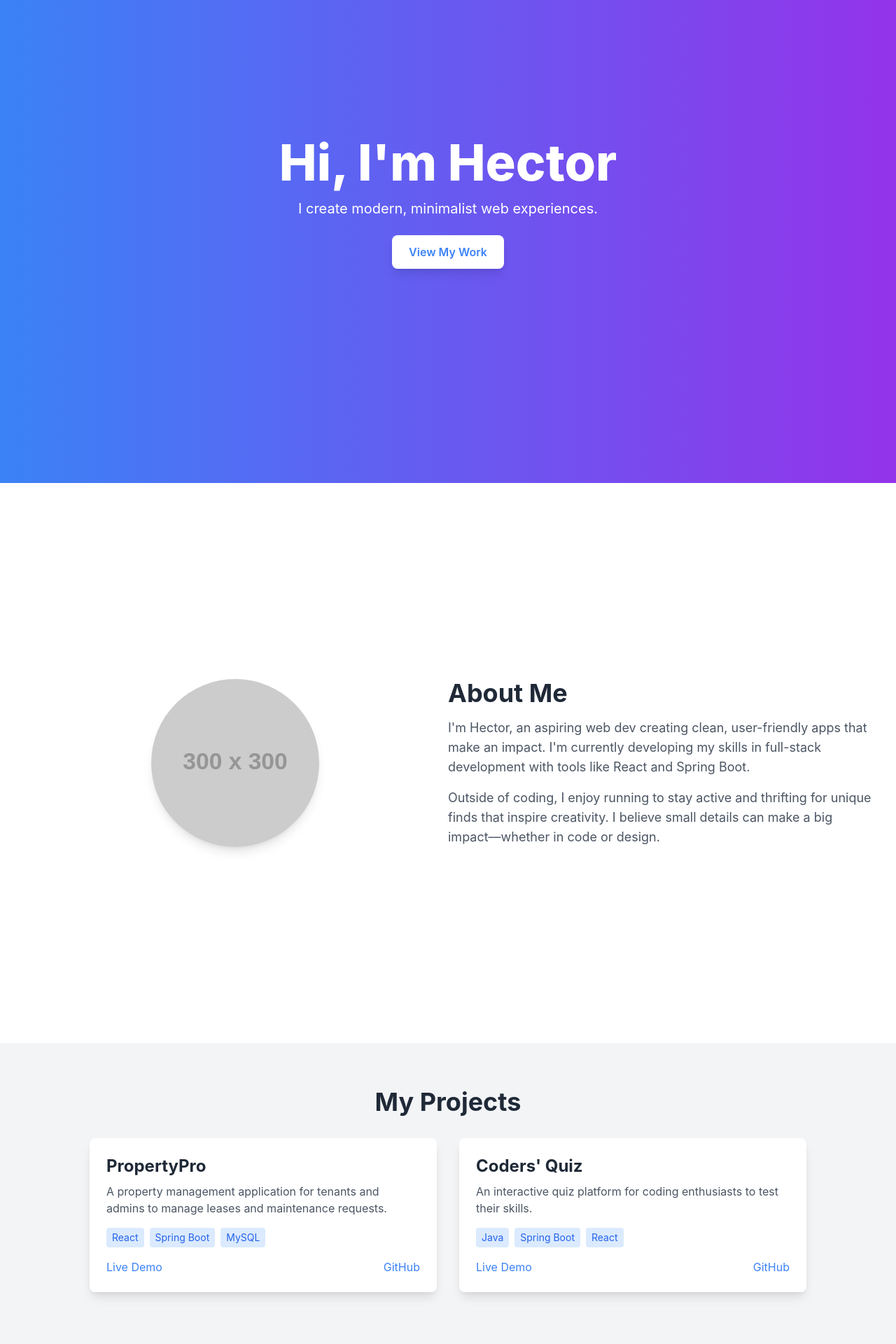
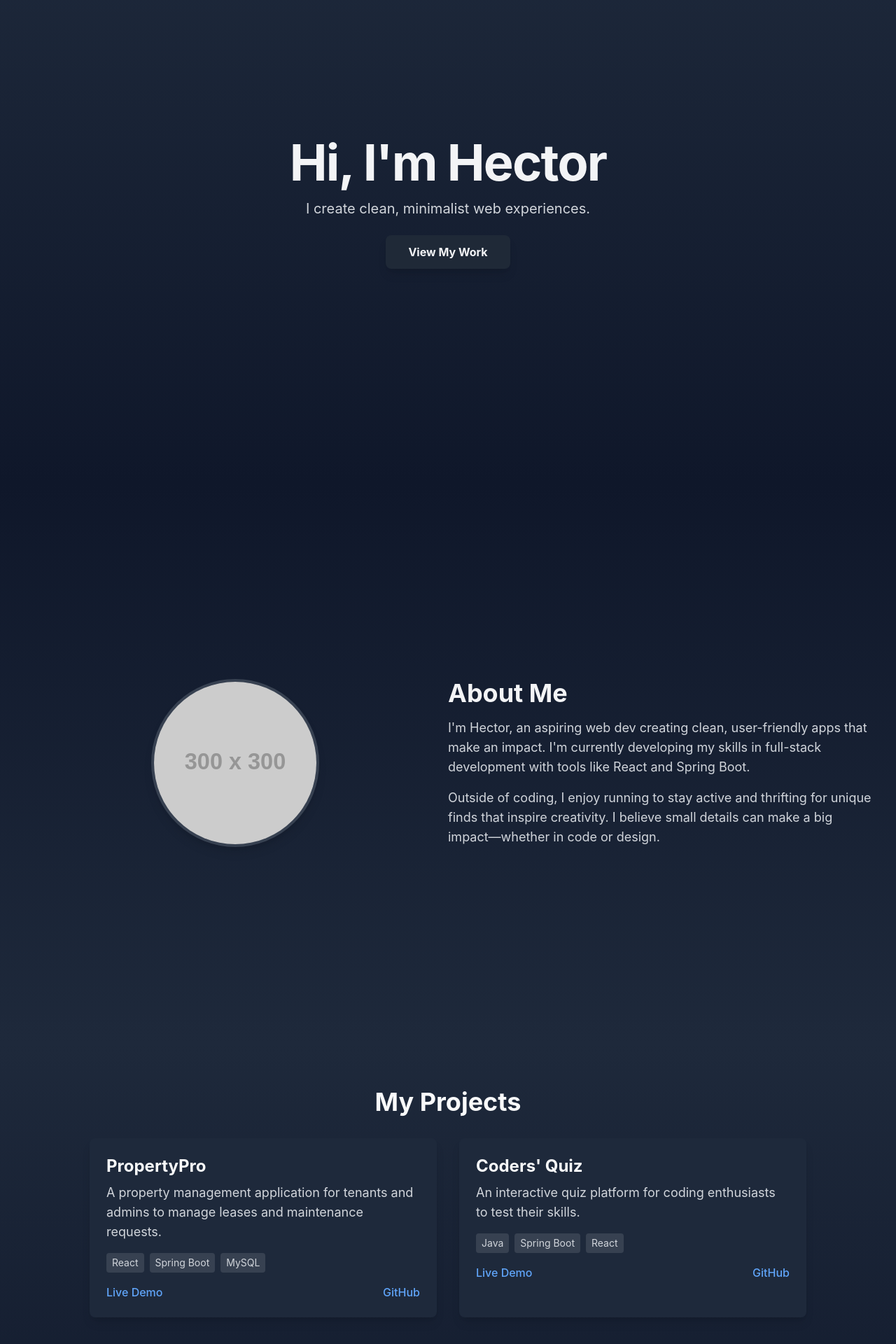
Before and after one commit to htrillo95/my-portfolio, a React (Create React App) app: page / in a window 1280 px wide. Shown: the part 110-2030 px from the top of the page at 70% size. Built offline with nearby package versions, Linux system fonts and the light colour scheme.

Commit message:
seamless color for each section transition - navy

```diff
--- a/src/components/About.js
+++ b/src/components/About.js
@@ -4,25 +4,28 @@ function About() {
   return (
     <section
       id="about"
-      className="min-h-screen bg-white text-gray-800 flex flex-col md:flex-row items-center justify-center px-8 py-16"
+      className="min-h-screen bg-gradient-to-b from-black to-navy text-gray-300 flex flex-col md:flex-row items-center justify-center px-8 py-16"
     >
-      {/* Image Section */}
       <div className="md:w-1/2 flex justify-center mb-8 md:mb-0">
-        <img
-          src="https://via.placeholder.com/300" // Replace with your image
-          alt="Your Profile"
-          className="rounded-full shadow-lg w-60 h-60"
-        />
+        <div className="relative">
+          <img
+            src="https://via.placeholder.com/300" // Replace with your image
+            alt="Your Profile"
+            className="rounded-full shadow-lg w-60 h-60 border-4 border-gray-700"
+          />
+        </div>
       </div>
-
-      {/* Text Section */}
       <div className="md:w-1/2 text-center md:text-left">
-        <h2 className="text-4xl font-bold mb-4">About Me</h2>
-        <p className="text-lg text-gray-600 mb-4">
-          I'm Hector, an aspiring web dev creating clean, user-friendly apps that make an impact. I'm currently developing my skills in full-stack development with tools like React and Spring Boot.
+        <h2 className="text-4xl font-bold text-gray-100 mb-4">About Me</h2>
+        <p className="text-lg mb-4">
+          I'm Hector, an aspiring web dev creating clean, user-friendly apps
+          that make an impact. I'm currently developing my skills in
+          full-stack development with tools like React and Spring Boot.
         </p>
-        <p className="text-lg text-gray-600">
-          Outside of coding, I enjoy running to stay active and thrifting for unique finds that inspire creativity. I believe small details can make a big impact—whether in code or design.
+        <p className="text-lg">
+          Outside of coding, I enjoy running to stay active and thrifting for
+          unique finds that inspire creativity. I believe small details can
+          make a big impact—whether in code or design.
         </p>
       </div>
     </section>
--- a/src/components/Hero.js
+++ b/src/components/Hero.js
@@ -1,42 +1,42 @@
 import React from "react";
-import { Link } from "react-scroll"; // Keep react-scroll for smooth scrolling
-import { motion } from "framer-motion"; // Import Framer Motion
+import { Link } from "react-scroll";
+import { motion } from "framer-motion";
 
 function Hero() {
   return (
-    <section className="h-screen bg-gradient-to-r from-blue-500 to-purple-600 text-white flex items-center justify-center">
+    <section className="h-screen bg-gradient-to-b from-navy to-black text-gray-100 flex items-center justify-center">
       <div className="text-center">
         {/* Animated Heading */}
         <motion.h1
-          className="text-5xl md:text-7xl font-extrabold"
-          initial={{ opacity: 0, y: -50 }} // Start hidden and move up
-          animate={{ opacity: 1, y: 0 }} // Fade in and slide into place
-          transition={{ duration: 1 }} // Animation duration
+          className="text-5xl md:text-7xl font-bold tracking-tight"
+          initial={{ opacity: 0, y: -50 }}
+          animate={{ opacity: 1, y: 0 }}
+          transition={{ duration: 1 }}
         >
           Hi, I'm Hector
         </motion.h1>
 
         {/* Animated Paragraph */}
         <motion.p
-          className="mt-4 text-lg md:text-xl"
-          initial={{ opacity: 0, y: 50 }} // Start hidden and move down
-          animate={{ opacity: 1, y: 0 }} // Fade in and slide into place
-          transition={{ duration: 1, delay: 0.5 }} // Slight delay for smoother appearance
+          className="mt-4 text-lg md:text-xl text-gray-300"
+          initial={{ opacity: 0, y: 50 }}
+          animate={{ opacity: 1, y: 0 }}
+          transition={{ duration: 1, delay: 0.5 }}
         >
-          I create modern, minimalist web experiences.
+          I create clean, minimalist web experiences.
         </motion.p>
 
         {/* Animated Button */}
         <motion.div
-          initial={{ opacity: 0, scale: 0.8 }} // Start smaller and hidden
-          animate={{ opacity: 1, scale: 1 }} // Grow to normal size
-          transition={{ duration: 1, delay: 1 }} // Delay for smooth sequence
+          initial={{ opacity: 0, scale: 0.8 }}
+          animate={{ opacity: 1, scale: 1 }}
+          transition={{ duration: 1, delay: 1 }}
         >
           <Link
-            to="projects" // Link to the Projects section
+            to="projects"
             smooth={true}
             duration={500}
-            className="mt-6 inline-block px-6 py-3 bg-white text-blue-500 font-semibold rounded-lg shadow-lg hover:bg-blue-100 cursor-pointer"
+            className="mt-6 inline-block px-8 py-3 bg-gray-800 text-gray-100 font-bold rounded-lg shadow-lg hover:bg-gray-700 hover:scale-105 transition-transform"
           >
             View My Work
           </Link>
--- a/src/components/Projects.js
+++ b/src/components/Projects.js
@@ -1,43 +1,64 @@
 import React from "react";
+import { motion } from "framer-motion";
 
 function Projects() {
   const projectList = [
     {
       title: "PropertyPro",
-      description: "A property management application for tenants and admins to manage leases and maintenance requests.",
+      description:
+        "A property management application for tenants and admins to manage leases and maintenance requests.",
       technologies: ["React", "Spring Boot", "MySQL"],
       liveLink: "#", // Replace with live demo URL
       githubLink: "#", // Replace with GitHub repo URL
     },
     {
       title: "Coders' Quiz",
-      description: "An interactive quiz platform for coding enthusiasts to test their skills.",
+      description:
+        "An interactive quiz platform for coding enthusiasts to test their skills.",
       technologies: ["Java", "Spring Boot", "React"],
       liveLink: "#", // Replace with live demo URL
       githubLink: "#", // Replace with GitHub repo URL
     },
-    // Add more projects as needed
   ];
 
   return (
     <section
       id="projects"
-      className="min-h-screen bg-gray-100 py-16 px-8 text-gray-800"
+      className="min-h-screen bg-gradient-to-t from-black to-navy py-16 px-8 text-gray-100"
     >
-      <h2 className="text-4xl font-bold text-center mb-8">My Projects</h2>
-      <div className="grid grid-cols-1 md:grid-cols-2 gap-8 max-w-5xl mx-auto">
+      <h2 className="text-4xl font-bold text-center text-gray-50 mb-8">
+        My Projects
+      </h2>
+      <motion.div
+        className="grid grid-cols-1 md:grid-cols-2 gap-8 max-w-5xl mx-auto"
+        initial="hidden"
+        whileInView="visible"
+        viewport={{ once: true, amount: 0.3 }}
+        variants={{
+          hidden: { opacity: 0, y: 50 },
+          visible: { opacity: 1, y: 0, transition: { staggerChildren: 0.2 } },
+        }}
+      >
         {projectList.map((project, index) => (
-          <div
+          <motion.div
             key={index}
-            className="bg-white rounded-lg shadow-lg p-6 hover:shadow-xl transition-shadow duration-300"
+            className="bg-navy rounded-lg shadow-lg p-6 hover:shadow-xl transition-shadow duration-300"
+            variants={{
+              hidden: { opacity: 0, y: 50 },
+              visible: { opacity: 1, y: 0 },
+            }}
           >
-            <h3 className="text-2xl font-bold mb-2">{project.title}</h3>
-            <p className="text-gray-600 mb-4">{project.description}</p>
+            <h3 className="text-2xl font-bold text-gray-50 mb-2">
+              {project.title}
+            </h3>
+            <p className="text-lg text-gray-300 mb-4">
+              {project.description}
+            </p>
             <ul className="flex flex-wrap gap-2 mb-4">
               {project.technologies.map((tech, idx) => (
                 <li
                   key={idx}
-                  className="bg-blue-100 text-blue-600 px-2 py-1 rounded text-sm"
+                  className="bg-gray-700 text-gray-300 px-2 py-1 rounded text-sm"
                 >
                   {tech}
                 </li>
@@ -48,7 +69,7 @@ function Projects() {
                 href={project.liveLink}
                 target="_blank"
                 rel="noopener noreferrer"
-                className="text-blue-500 hover:underline"
+                className="text-blue-400 hover:underline font-medium"
               >
                 Live Demo
               </a>
@@ -56,14 +77,14 @@ function Projects() {
                 href={project.githubLink}
                 target="_blank"
                 rel="noopener noreferrer"
-                className="text-blue-500 hover:underline"
+                className="text-blue-400 hover:underline font-medium"
               >
                 GitHub
               </a>
             </div>
-          </div>
+          </motion.div>
         ))}
-      </div>
+      </motion.div>
     </section>
   );
 }
--- a/tailwind.config.js
+++ b/tailwind.config.js
@@ -1,8 +1,13 @@
 /** @type {import('tailwindcss').Config} */
 module.exports = {
-  content: [ "./src/**/*.{js,jsx,ts,tsx}"],
+  content: ["./src/**/*.{js,jsx,ts,tsx}"], // Scans all your components
   theme: {
-    extend: {},
+    extend: {
+      colors: {
+        navy: "#1E293B", // Custom navy color
+        black: "#0F172A", // Dark black color
+      },
+    },
   },
   plugins: [],
-}
+};
```
